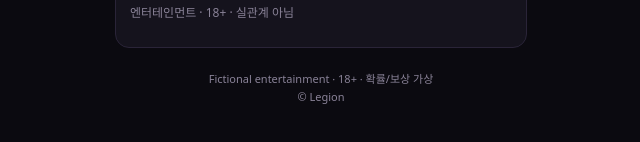
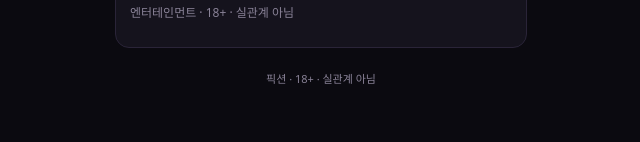
Before and after one commit to hosuman08-netizen/romance-quest, a plain HTML site: page index.html in a window 1280 px wide. Shown: the part 410-552 px from the top of the page, without its empty margins (319-959 px from the left). Drawn offline with Linux system fonts and the light colour scheme; a script that the page names is missing.

Commit message:
fix: UX drop © Legion from footer

```diff
--- a/index.html
+++ b/index.html
@@ -29,7 +29,7 @@ footer{text-align:center;color:var(--dim);font-size:11px;margin-top:22px;line-he
 <p class="sub">말수는 적고, 우산을 먼저 내민다 · 18+ 픽션 · 실관계 아님</p>
 <div id="app"></div>
 
-<footer>Fictional entertainment · 18+ · 확률/보상 가상<br>© Legion</footer>
+<footer>픽션 · 18+ · 실관계 아님</footer>
 <script>window.LEGION_APP='romance-quest';window.LEGION_ANALYTICS_URL='https://legion-analytics.hoyashi95.workers.dev';</script>
 <script src="legion-beacon.js"></script>
 <script src="app.js"></script>
```
